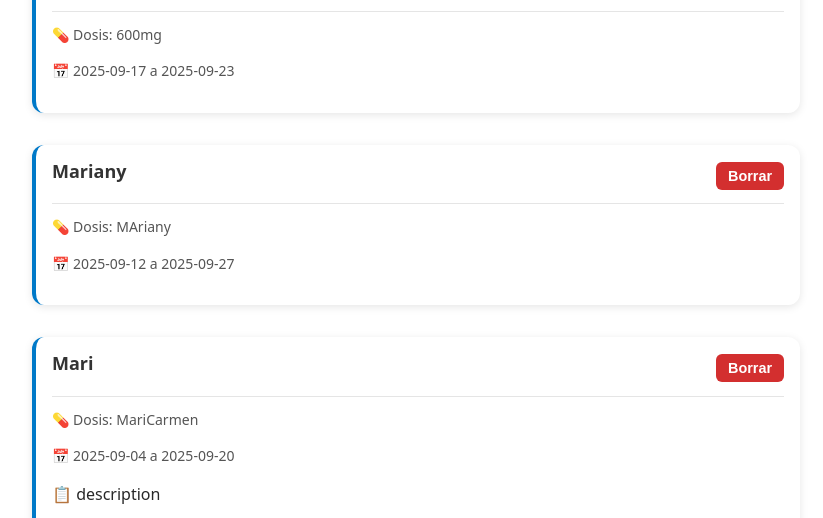
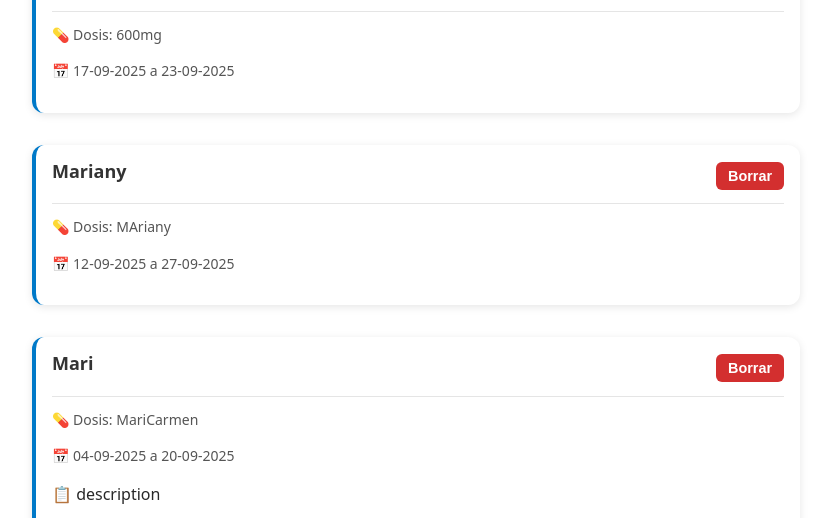
Before and after one commit to Sanitas-Hackaton-somosF5/Recuerda-me-frontend, a React (Vite) app: page /medicineList in a window 1280 px wide. Shown: the part 235-753 px from the top of the page, without its empty margins (224-1047 px from the left). Built offline with nearby package versions, Linux system fonts and the light colour scheme; data requests are answered from the project's data file.

Commit message:
fix: format medicine dates as DD-MM-YYYY

```diff
--- a/src/components/MedicineCard.jsx
+++ b/src/components/MedicineCard.jsx
@@ -2,6 +2,10 @@ import React from "react";
 import styles from "./MedicineCard.module.css";
 
 const MedicineCard = ({ id, name, dose, startDate, endDate, description, onDelete }) => {
+    const formatDate = (dateStr) => {
+        const [year, month, day] = dateStr.split("-");
+        return `${day}-${month}-${year}`;
+    };
     return (
         <div className={styles["medicine-card"]}>
             <div className={styles["medicine-header"]}>
@@ -11,7 +15,7 @@ const MedicineCard = ({ id, name, dose, startDate, endDate, description, onDelet
             <div className={styles["medicine-divider"]}></div>
             <div>
                 <p className={styles["medicine-dosage"]}>💊 Dosis: {dose}</p>
-                <p className={styles["medicine-dates"]}>📅 {startDate} a {endDate}</p>
+                <p className={styles["medicine-dates"]}>📅 {formatDate(startDate)} a {formatDate(endDate)}</p>
                 {description && <p>📋 {description}</p>}
             </div>
         </div>
```
